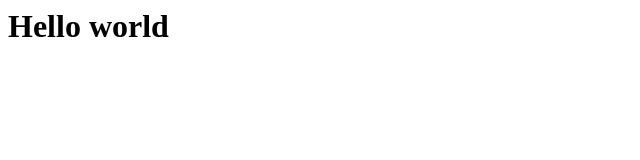
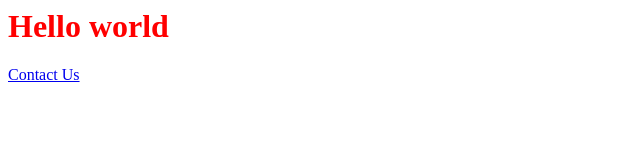
Before and after one commit to hbouwers/travel-site, a plain HTML site: page index.html in a window 1280 px wide. Shown: the whole page, without its empty margins (0-640 px from the left). Drawn offline with Linux system fonts and the light colour scheme.

Commit message:
made link to contact page

```diff
--- a/index.html
+++ b/index.html
@@ -1,11 +1,12 @@
 <html>
 
   <head>
+    <title>Home Page</title>
     <link rel="stylesheet" type="text/css" href="index.css" />
   </head>
 
   <body>
-    <h1>Hello world</h1>
+    <h1 style='color: red'>Hello world</h1>
+    <a href="./contact.html">Contact Us</a>
   </body>
-
 </html>
```
